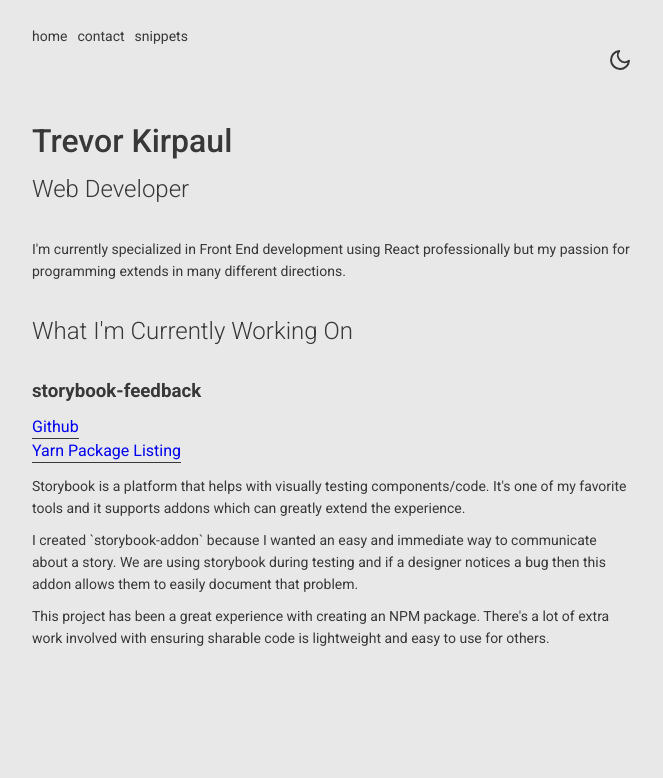
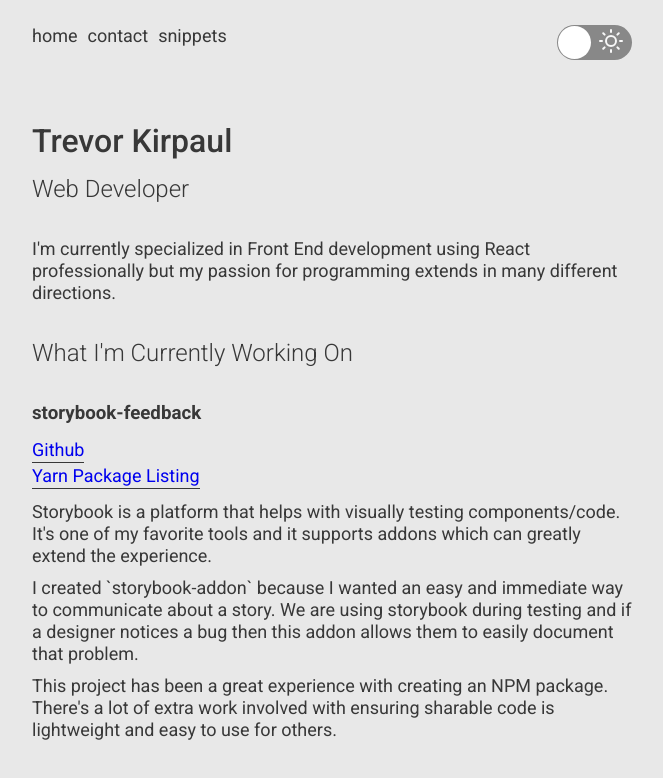
Before and after one commit to trevorkirpaul/portfolio-2019, a React (Create React App) app: page / in a window 1280 px wide. Shown: the top 778 px of the page, without its empty margins (308-971 px from the left). Built offline with nearby package versions, Linux system fonts and the light colour scheme.

Commit message:
updated Text styles, base font size, added react-switch

```diff
--- a/package.json
+++ b/package.json
@@ -18,6 +18,7 @@
     "react-router-dom": "^5.0.0",
     "react-scripts": "3.0.0",
     "react-spring": "^8.0.20",
+    "react-switch": "^5.0.0",
     "react-syntax-highlighter": "^10.2.1",
     "styled-components": "^4.3.2",
     "typescript": "^3.5.2"
--- a/src/App.tsx
+++ b/src/App.tsx
@@ -3,13 +3,15 @@ import { createGlobalStyle } from 'styled-components'
 import { ThemeProvider } from 'styled-components'
 
 import { themeDay, themeNight } from 'shared/theme'
+import { base } from 'shared/utils'
 
 import ApplicationContext from 'shared/context/Application'
 import Router from 'containers/Router'
 
 const GlobalStyle = createGlobalStyle`
   body {
-    background: ${props => (props.theme === 'day' ? '#e8e8e8' : '#383838')}
+    background: ${props => (props.theme === 'day' ? '#e8e8e8' : '#383838')};
+    font-size: ${base}px;
   }
 `
 
--- a/src/components/Link/styles.ts
+++ b/src/components/Link/styles.ts
@@ -6,6 +6,7 @@ const LinkBaseStyles = css`
   color: ${({ theme }) => theme.foregroundPrimary};
   border-bottom: 1px solid #383838;
   padding-bottom: 2px;
+  font-size: ${({ theme }) => theme.typography.size.medium};
 
   &:visited {
     color: palevioletred;
--- a/src/components/Text/Text.tsx
+++ b/src/components/Text/Text.tsx
@@ -43,7 +43,7 @@ const Text = ({ type, children, className, size }: TextProps) => {
 Text.defaultProps = {
   type: 'paragraph',
   children: 'missing text',
-  size: 'regular'
+  size: 'medium'
 }
 
 export default Text
--- a/src/components/Text/styles.ts
+++ b/src/components/Text/styles.ts
@@ -1,5 +1,7 @@
 import styled from 'styled-components'
 import * as R from 'ramda'
+
+import { remCalc } from 'shared/utils'
 
 import { TextProps } from './Text'
 
@@ -7,7 +9,7 @@ const Span = styled.span<TextProps>`
   color: ${props => props.theme.color.foregroundPrimary};
 
   font-size: ${props =>
-    R.pathOr('14px', ['theme', 'typography', 'size', props.size], props)};
+    R.pathOr(remCalc(16), ['theme', 'typography', 'size', props.size], props)};
 `
 
 const Paragraph = styled.p<TextProps>`
--- a/src/containers/Header/Header.tsx
+++ b/src/containers/Header/Header.tsx
@@ -1,13 +1,14 @@
 import React from 'react'
 import { RouteComponentProps, withRouter } from 'react-router-dom'
+import Switch from 'react-switch'
 
-import Button from 'components/Button'
 import Icon from 'components/Icon'
 import Layout from 'components/Layout'
 import NavBar from 'components/NavBar'
 import withApplicationContext from 'shared/HoC/withApplicationContext'
 import { ApplicationContextState } from 'shared/context/Application'
-import { themeDay } from 'shared/theme'
+
+import * as S from './styles'
 
 export interface HeaderProps extends RouteComponentProps {
   applicationContext: ApplicationContextState
@@ -18,6 +19,15 @@ const Header = ({
   applicationContext: { theme, setTheme }
 }: HeaderProps) => {
   const { pathname } = location
+
+  // @checked - future state, not current
+  const handleOnChange = (checked: boolean) => {
+    if (!checked) {
+      return setTheme('day')
+    }
+
+    return setTheme('night')
+  }
 
   return (
     <Layout>
@@ -45,15 +55,23 @@ const Header = ({
           ]}
         />
 
-        <Button
-          onClick={() => setTheme(theme === 'day' ? 'night' : 'day')}
-          disabled={false}
-        >
-          <Icon
-            type={theme === 'day' ? 'Moon' : 'Sun'}
-            color={theme === 'day' ? '#383838' : themeDay.color.base.amber}
-          />
-        </Button>
+        <Switch
+          onChange={handleOnChange}
+          checked={theme === 'night'}
+          checkedIcon={
+            <S.IconWrap>
+              <Icon type='Moon' />
+            </S.IconWrap>
+          }
+          uncheckedIcon={
+            <S.IconWrap>
+              <Icon type='Sun' color='#f8f8f8' />
+            </S.IconWrap>
+          }
+          height={35}
+          width={75}
+          onColor='#ffc107'
+        />
       </Layout.Flex>
     </Layout>
   )
--- /dev/null
+++ b/src/containers/Header/styles.ts
@@ -0,0 +1,11 @@
+import styled from 'styled-components'
+
+const IconWrap = styled.div`
+  display: flex;
+  justify-content: center;
+  align-items: center;
+  width: 100%;
+  height: 100%;
+`
+
+export { IconWrap }
--- /dev/null
+++ b/src/shared/utils.ts
@@ -0,0 +1,5 @@
+const base = 16
+
+const remCalc = (value: number) => `${value / base}rem`
+
+export { base, remCalc }
```
Also changed, not shown: 1 other file (tests, documents, lock files or other folders).
